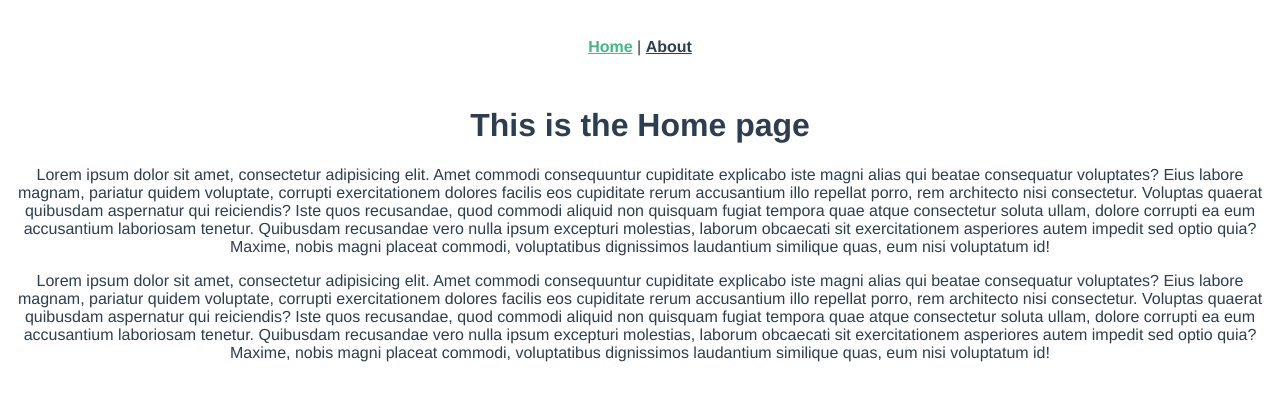
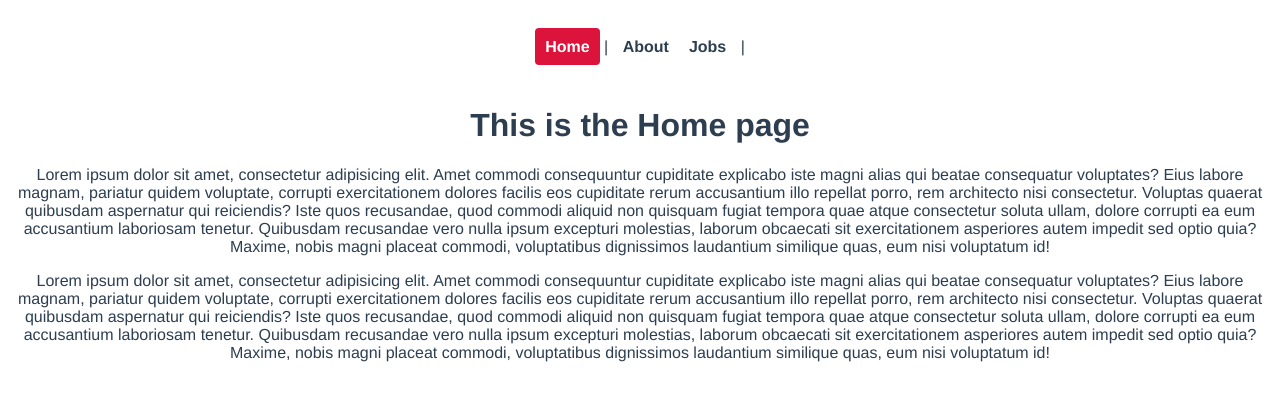
Before and after one commit to vanheaven-ui/vue-router, a Vue app: page / in a window 1280 px wide. Shown: the top 400 px of the page. Built offline with nearby package versions, Linux system fonts and the light colour scheme.

Commit message:
Create JObs view and a route to jobs view

```diff
--- a/src/App.vue
+++ b/src/App.vue
@@ -1,9 +1,10 @@
 <template>
   <div id="nav">
     <router-link to="/">Home</router-link> |
-    <router-link to="/about">About</router-link>
+    <router-link :to="{ name: 'About' }">About</router-link>
+    <router-link :to="{ name: 'Jobs' }">Jobs</router-link> |
   </div>
-  <router-view/>
+  <router-view />
 </template>
 
 <style>
@@ -22,9 +23,13 @@
 #nav a {
   font-weight: bold;
   color: #2c3e50;
+  text-decoration: none;
+  padding: 10px;
+  border-radius: 4px;
 }
 
 #nav a.router-link-exact-active {
-  color: #42b983;
+  color: white;
+  background-color: crimson;
 }
 </style>
--- a/src/router/index.js
+++ b/src/router/index.js
@@ -1,5 +1,7 @@
 import { createRouter, createWebHistory } from 'vue-router'
 import Home from '../views/Home.vue'
+import About from '../views/About.vue'
+import Jobs from '../views/Jobs.vue'
 
 const routes = [
   {
@@ -10,10 +12,12 @@ const routes = [
   {
     path: '/about',
     name: 'About',
-    // route level code-splitting
-    // this generates a separate chunk (about.[hash].js) for this route
-    // which is lazy-loaded when the route is visited.
-    component: () => import(/* webpackChunkName: "about" */ '../views/About.vue')
+    component: About
+  },
+  {
+    path: '/jobs',
+    name: 'Jobs',
+    component: Jobs
   }
 ]
 
--- /dev/null
+++ b/src/views/Jobs.vue
@@ -0,0 +1,10 @@
+<template>
+  <h1>Jobs page</h1>
+</template>
+
+<script>
+export default {};
+</script>
+
+<style>
+</style>
```
Also changed, not shown: src/views/Home.vue (+1 -6 lines).
